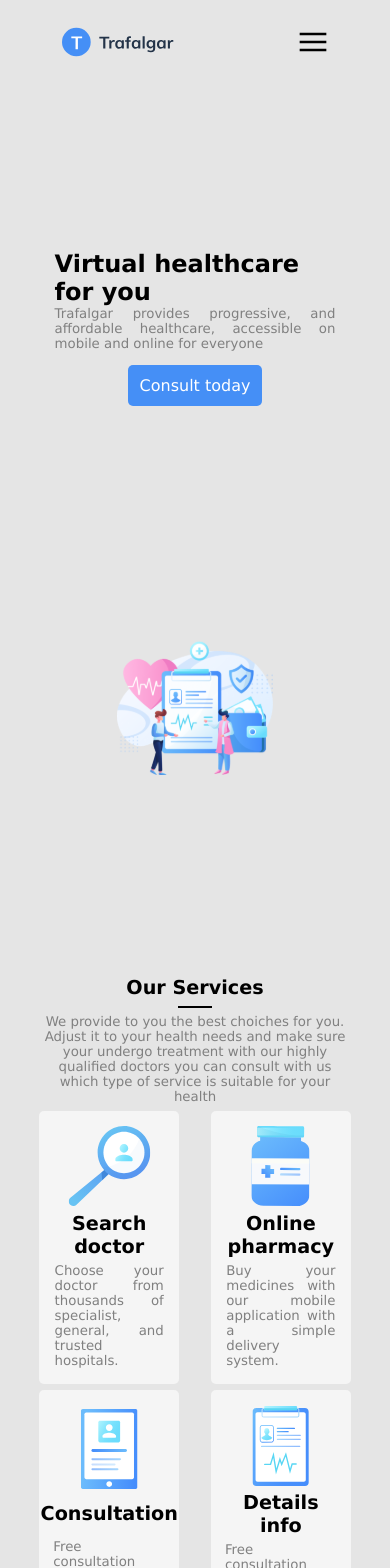
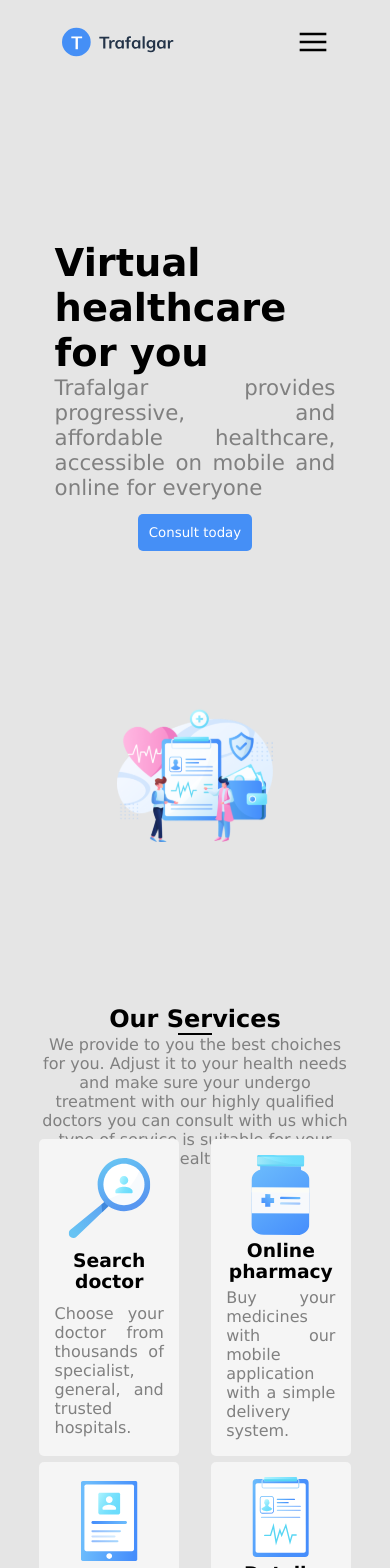
Before and after one commit to matheustkaczyk/trafalgar-landing-page, a React (Vite) app: page / in a window 390 px wide. Shown: the top 1568 px of the page. Built offline with nearby package versions, Linux system fonts and the light colour scheme.

Commit message:
feat: aparentemente responsividade concluida

```diff
--- a/src/App.scss
+++ b/src/App.scss
@@ -371,29 +371,36 @@ footer {
       flex-direction: column;
       align-items: flex-start;
       justify-content: space-around;
+      width: 50%;
     }
 
     nav {
+      display: flex;
+      flex-direction: row;
+      justify-content: space-around;
+      width: auto;
+
       h4 {
         color: black;
       }
 
-      ul {
-        list-style: none;
+      div {
+        margin-left: 10%;
 
-        li {
-          cursor: pointer;
+        ul {
+          list-style: none;
+
+          li {
+            cursor: pointer;
+          }
         }
       }
+
     }
   }
 }
 
 @media only screen and (max-width: 880px) and (max-height: 915px) {
-  * {
-    font-size: 1em;
-  }
-
   header {
     height: 10vh;
 
@@ -417,6 +424,7 @@ footer {
     align-items: center;
     margin-top: 3em;
     height: 90vh;
+    font-size: 1.6em;
 
     .home-wrapper {
       display: flex;
@@ -442,16 +450,6 @@ footer {
   }
 
   .services-page {
-    div {
-      h1 {
-        font-size: 1.2em;
-      }
-
-      p {
-        font-size: smaller;
-      }
-    }
-
     .articles-wrapper {
       article {
         width: 35%;
--- a/src/pages/Services/index.jsx
+++ b/src/pages/Services/index.jsx
@@ -43,7 +43,7 @@ const infos = [
 const Services = () => {
   return (
     <section className="services-page">
-      <div>
+      <div className='services-infos'>
         <h1>Our Services</h1>
         <hr />
         <p>We provide to you the best choiches for you. Adjust it to your health needs and make sure your undergo treatment with our highly qualified doctors you can consult with us which type of service is suitable for your health</p>
```
